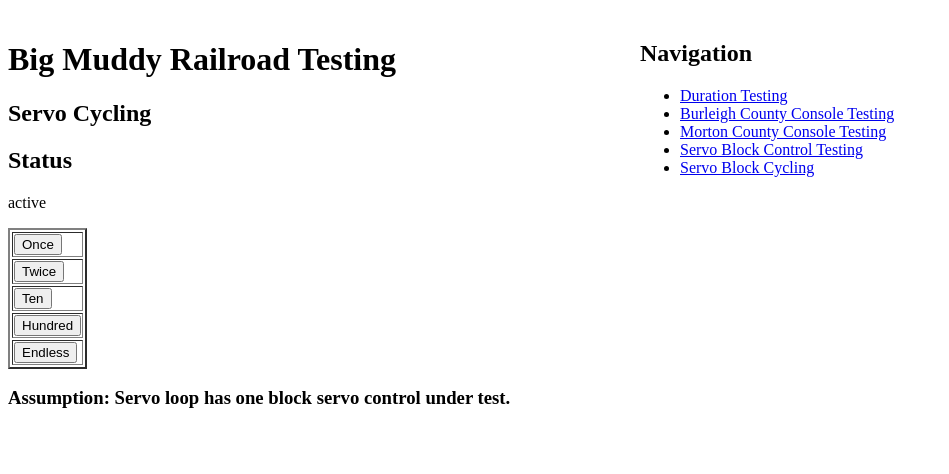
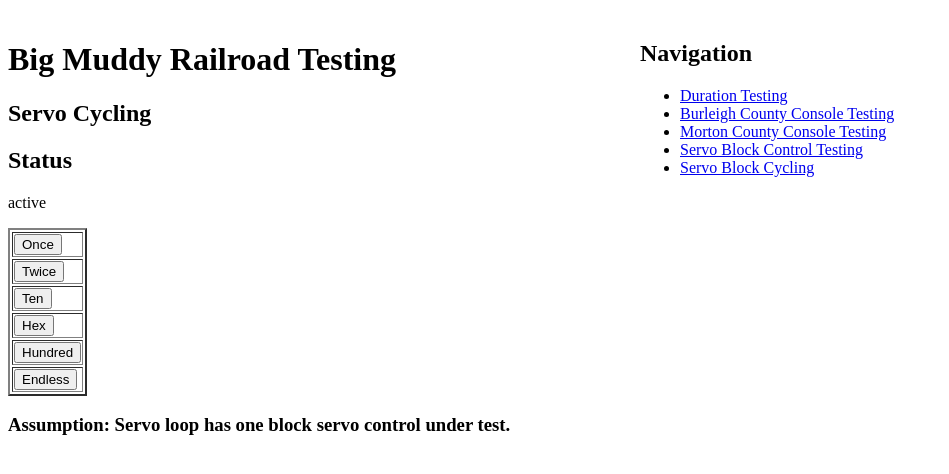
Before and after one commit to orwonthe/big_muddy_pi, a Flask app: template src/flask/templates/servo_cycle.html in a window 1280 px wide. Shown: the top 474 px of the page, without its empty margins (0-949 px from the left). Run offline with Flask 2, Linux system fonts and the light colour scheme; the template is opened without the code that fills it: most values are stand-ins (such as "Sample title", 1, 10 or a date in 2020).

Commit message:
Add Hex option for full 16 cycles
This pushes all possible servo commands.

```diff
--- a/src/big_muddy/servo_cycle_request.py
+++ b/src/big_muddy/servo_cycle_request.py
@@ -11,6 +11,8 @@ def servo_cycle_request(servo_cycler):
             servo_cycler.cycle(2)
         elif request.form.get('action') == "Ten":
             servo_cycler.cycle(10)
+        elif request.form.get('action') == "Hex":
+            servo_cycler.cycle(16)
         elif request.form.get('action') == "Hundred":
             servo_cycler.cycle(100)
         elif request.form.get('action') == "Endless":
--- a/src/flask/templates/servo_cycle.html
+++ b/src/flask/templates/servo_cycle.html
@@ -15,6 +15,9 @@
             <td><input type="submit" name="action" value="Ten"></td>
         </tr>
         <tr>
+            <td><input type="submit" name="action" value="Hex"></td>
+        </tr>
+        <tr>
             <td><input type="submit" name="action" value="Hundred"></td>
         </tr>
         <tr>
```
